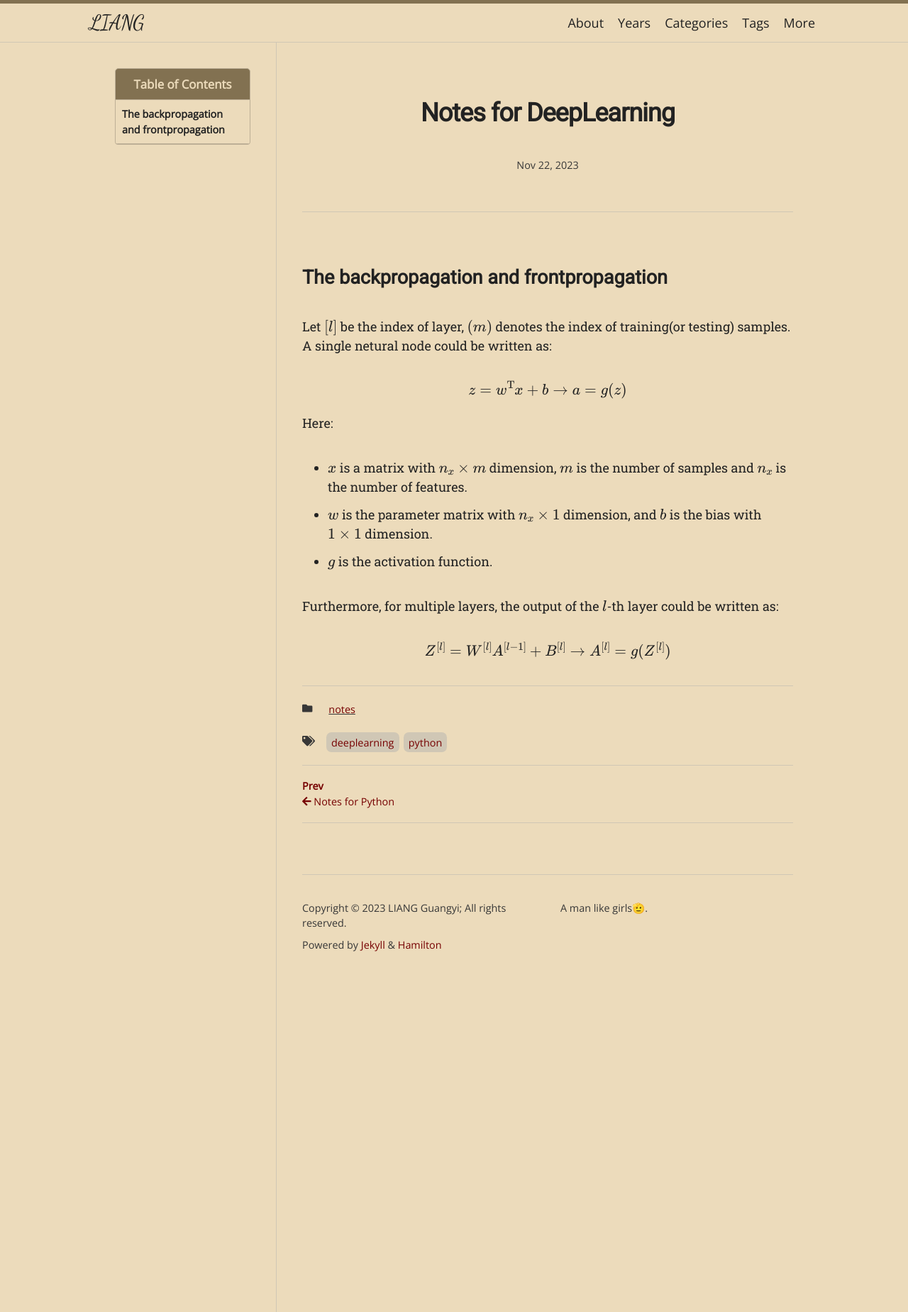
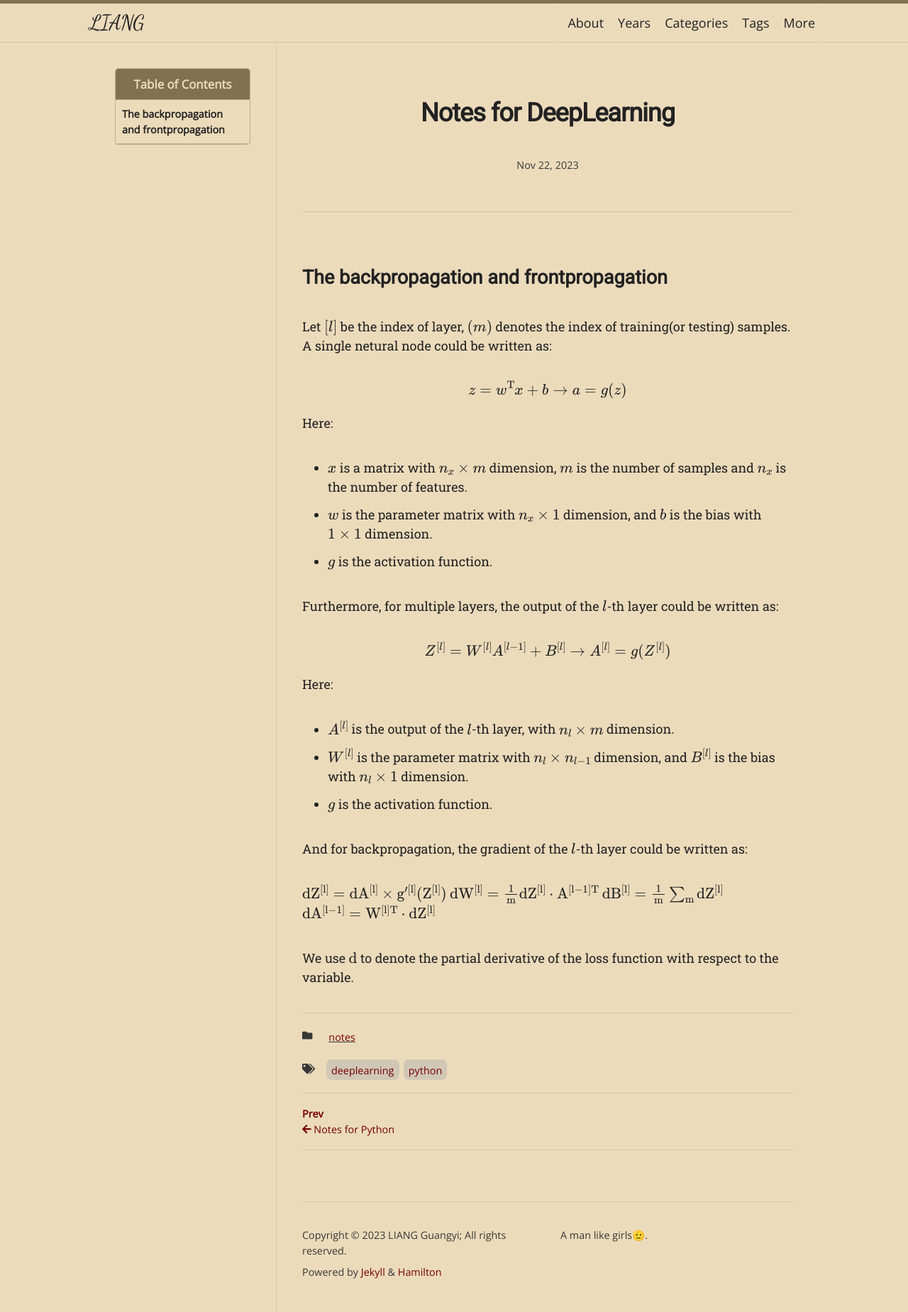
Before and after one commit to liangguangyii/liangguangyii.github.io, a Jekyll site: the page built from _posts/2023-11-22-notes-for-deeplearning.md, in a window 1280 px wide. Shown: the whole page at 71% size. Built offline with Jekyll 4.4.1, drawn with Linux system fonts in a browser that asks for light colours; nearby versions of some CDN libraries; some web fonts are replaced.

Commit message:
update chapter of deeplearning

```diff
--- a/_posts/2023-11-22-notes-for-deeplearning.md
+++ b/_posts/2023-11-22-notes-for-deeplearning.md
@@ -24,3 +24,20 @@ Here:
 Furthermore, for multiple layers, the output of the $l$-th layer could be written as:
 
 $$ Z^{[l]} = W^{[l]} A^{[l - 1]} + B^{[l]} \rightarrow A^{[l]} = g(Z^{[l]})$$
+
+Here:
+
+- $A^{[l]}$ is the output of the $l$-th layer, with $n_{l} \times m$ dimension.
+
+- $W^{[l]}$ is the parameter matrix with $n_{l} \times n_{l - 1}$ dimension, and $B^{[l]}$ is the bias with $n_{l} \times 1$ dimension.
+
+- $g$ is the activation function.
+
+And for backpropagation, the gradient of the $l$-th layer could be written as:
+
+$$ \rm{d} Z^{[l]} = \rm{d} A^{[l]} \times g'^{[l]}(Z^{[l]}) $$
+$$ \rm{d} W^{[l]} = \frac{1}{m} \rm{d} Z^{[l]} \cdot A^{[l-1] \rm{T}}$$
+$$ \rm{d} B^{[l]} = \frac{1}{m} \sum_{m} \rm{d} Z^{[l]}$$
+$$ \rm{d} A^{[l - 1]} = W^{[l] \rm{T}} \cdot \rm{d} Z^{[l]}$$
+
+We use $\rm{d}$ to denote the partial derivative of the loss function with respect to the variable.
```
